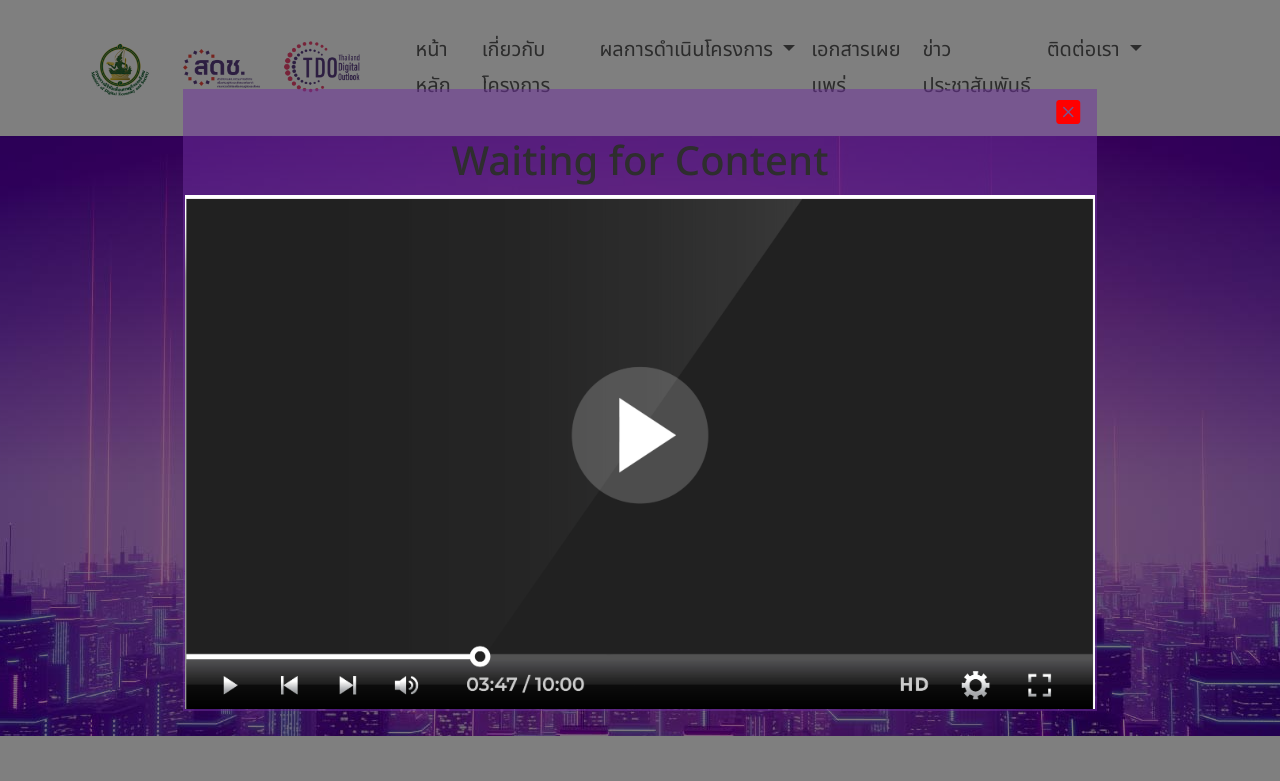
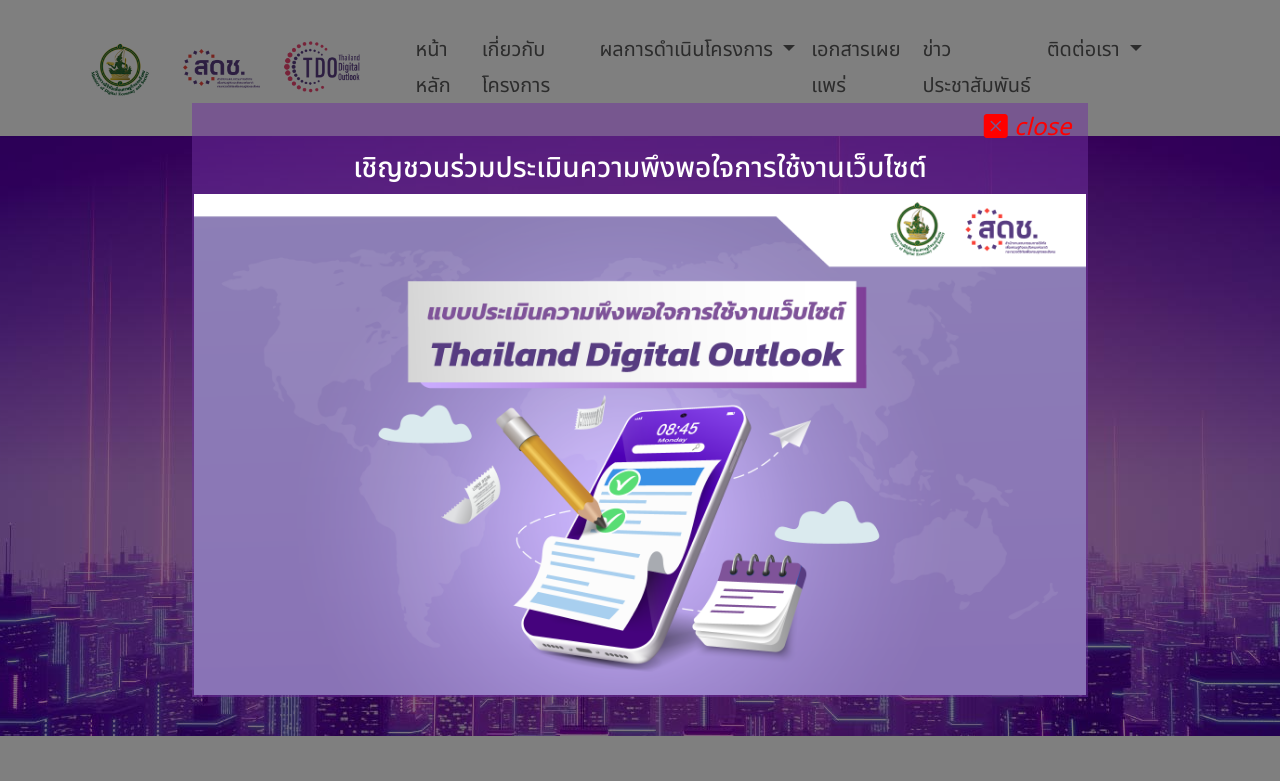
Before and after one commit to Pollux-z/tdo5G.github.io, a website: page index.html in a window 1280 px wide. Shown: the top 781 px of the page. Drawn offline with nearby package versions, Linux system fonts and the light colour scheme; files whose address does not match are found by name.

Commit message:
edit content

```diff
--- a/index.html
+++ b/index.html
@@ -228,11 +228,11 @@
     <div class="lightbox">
         <div class="iframeContainer">
           <div class="toolbarLB">
-            <span class="closeLB" onclick="lightBoxClose()"><i class="bi bi-x-square-fill"></i></span>
+            <span class="closeLB" onclick="lightBoxClose()"><i class="bi bi-x-square-fill"> close</i></span>
           </div>
           <div class="">
-            <h1 class="text-center">Waiting for Content</h1>
-            <img src="source/upload/vdo/mockup_vdo.png" alt="" class="img-fluid">
+            <h3 class="text-center text-white">เชิญชวนร่วมประเมินความพึงพอใจการใช้งานเว็บไซต์</h3>
+            <img src="source/upload/แบบประเมิน.png" alt="" class="img-fluid" onclick="document.location='./d_satisfied.html'">
           </div>
         </div>
       </div>
--- a/style.css
+++ b/style.css
@@ -359,6 +359,7 @@
     vertical-align: middle;
     background: rgb(112, 48, 160, 0.5);
     padding: 2px;
+    width: 70%;
   }
   .lightbox.closed {
     display: none;
```
Also changed, not shown: d_q&a.html (+5 -0 lines), source/upload/แบบประเมิน.png (added).
